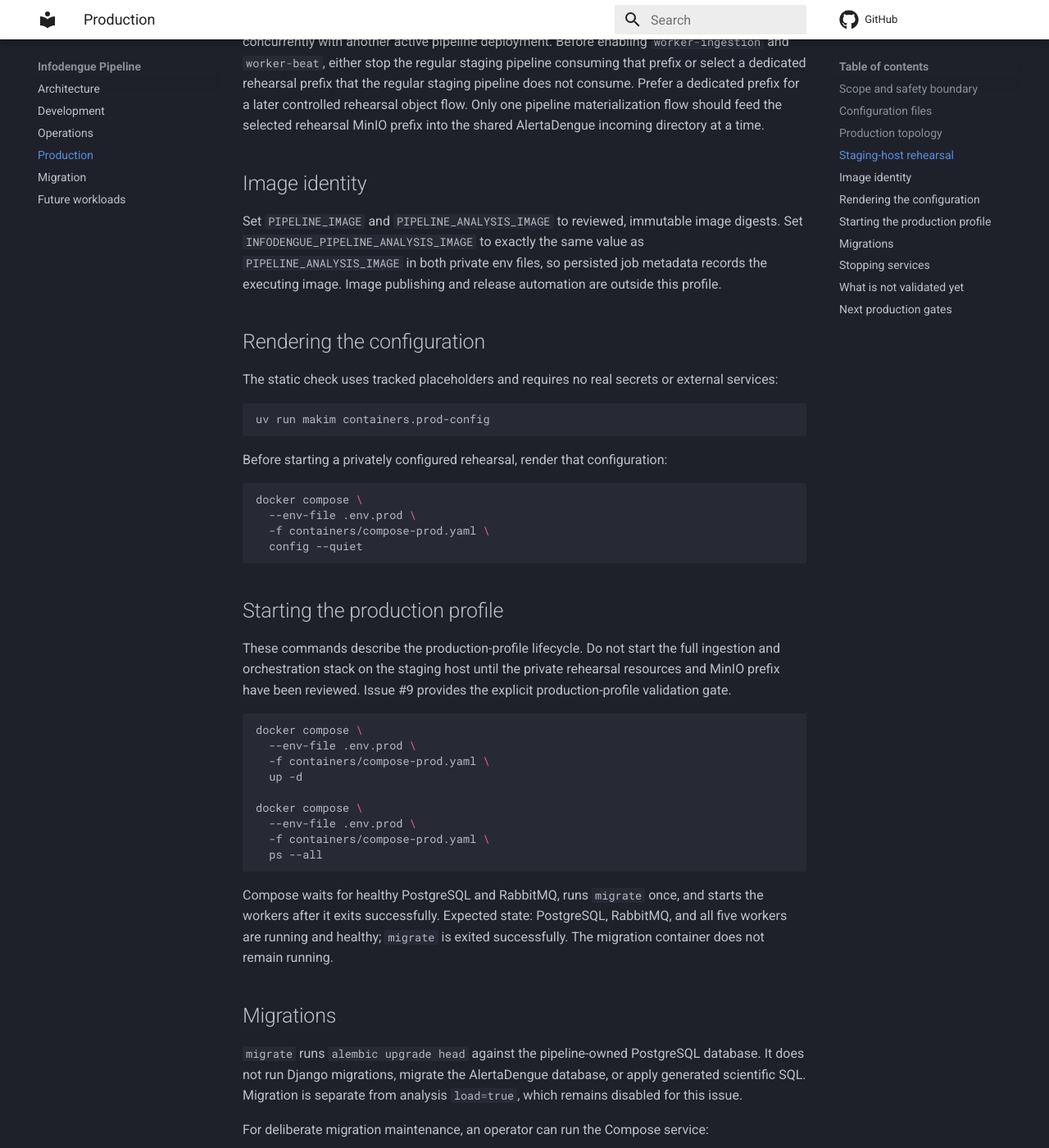
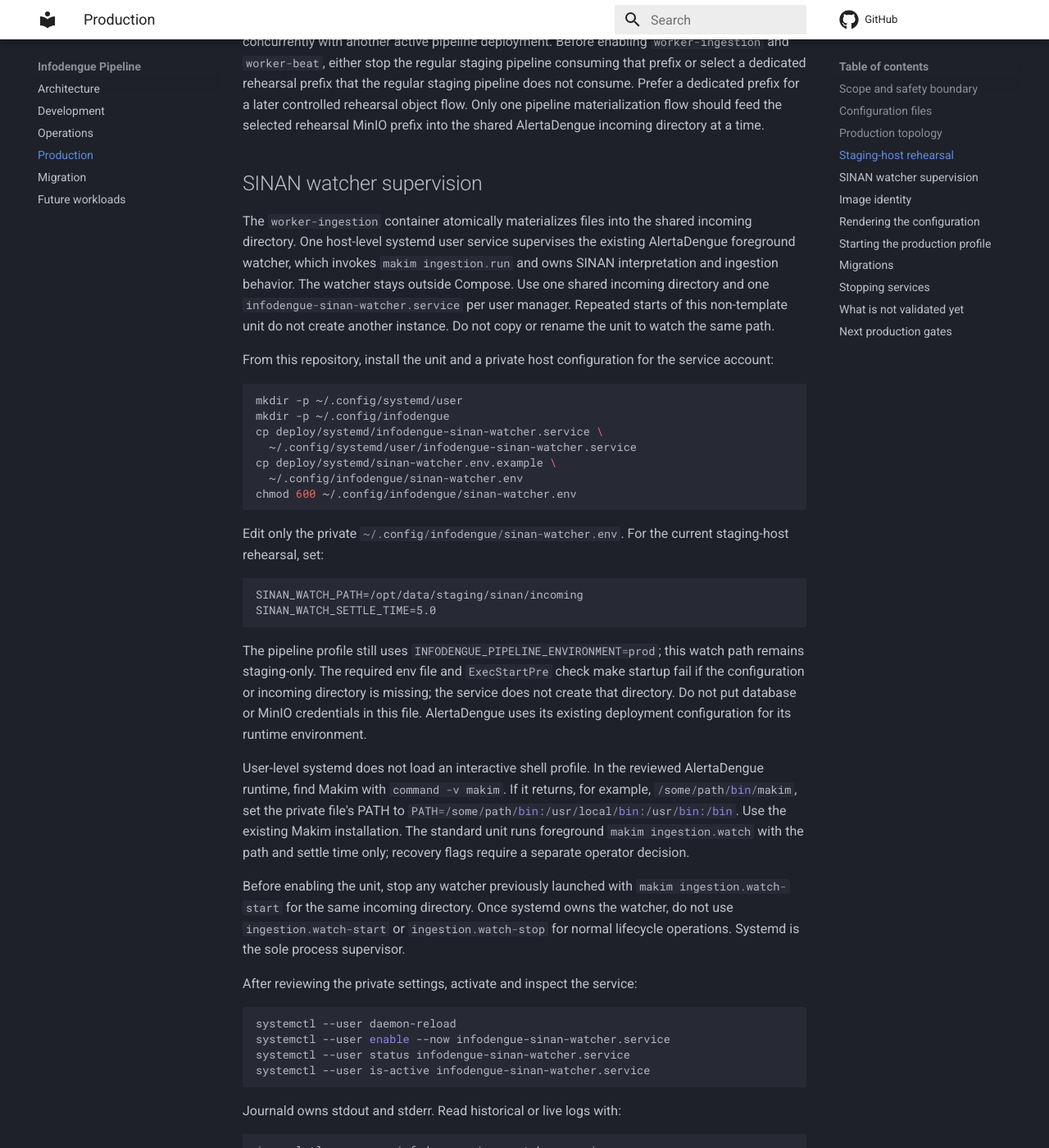
Before and after one commit to esloch/infodengue-pipeline, an MkDocs documentation site: the page built from docs/production.md, in a window 1280 px wide and 1400 px high, scrolled down 1613 px. Shown: the whole window at 82% size. Built offline with MkDocs 1.6.1 and Material for MkDocs 9.7.7, drawn with Linux system fonts in a browser that asks for light colours; comment, search, counter and statistics services are not loaded; some of the changed text lies outside the part shown.

Commit message:
feat: add production watcher supervision

````diff
--- a/docs/production.md
+++ b/docs/production.md
@@ -77,6 +77,115 @@ rehearsal prefix that the regular staging pipeline does not consume. Prefer a
 dedicated prefix for a later controlled rehearsal object flow. Only one
 pipeline materialization flow should feed the selected rehearsal MinIO prefix
 into the shared AlertaDengue incoming directory at a time.
+
+## SINAN watcher supervision
+
+The `worker-ingestion` container atomically materializes files into the shared
+incoming directory. One host-level systemd user service supervises the existing
+AlertaDengue foreground watcher, which invokes `makim ingestion.run` and owns
+SINAN interpretation and ingestion behavior. The watcher stays outside Compose.
+Use one shared incoming directory and one `infodengue-sinan-watcher.service`
+per user manager. Repeated starts of this non-template unit do not create
+another instance. Do not copy or rename the unit to watch the same path.
+
+From this repository, install the unit and a private host configuration for
+the service account:
+
+```sh
+mkdir -p ~/.config/systemd/user
+mkdir -p ~/.config/infodengue
+cp deploy/systemd/infodengue-sinan-watcher.service \
+  ~/.config/systemd/user/infodengue-sinan-watcher.service
+cp deploy/systemd/sinan-watcher.env.example \
+  ~/.config/infodengue/sinan-watcher.env
+chmod 600 ~/.config/infodengue/sinan-watcher.env
+```
+
+Edit only the private `~/.config/infodengue/sinan-watcher.env`. For the current
+staging-host rehearsal, set:
+
+```text
+SINAN_WATCH_PATH=/opt/data/staging/sinan/incoming
+SINAN_WATCH_SETTLE_TIME=5.0
+```
+
+The pipeline profile still uses `INFODENGUE_PIPELINE_ENVIRONMENT=prod`; this
+watch path remains staging-only. The required env file and `ExecStartPre` check
+make startup fail if the configuration or incoming directory is missing; the
+service does not create that directory. Do not put database or MinIO credentials
+in this file. AlertaDengue uses its existing deployment configuration for its
+runtime environment.
+
+User-level systemd does not load an interactive shell profile. In the reviewed
+AlertaDengue runtime, find Makim with `command -v makim`. If it returns, for
+example, `/some/path/bin/makim`, set the private file's PATH to
+`PATH=/some/path/bin:/usr/local/bin:/usr/bin:/bin`. Use the existing Makim
+installation. The standard unit runs foreground `makim ingestion.watch` with
+the path and settle time only; recovery flags require a separate operator
+decision.
+
+Before enabling the unit, stop any watcher previously launched with
+`makim ingestion.watch-start` for the same incoming directory. Once systemd
+owns the watcher, do not use `ingestion.watch-start` or
+`ingestion.watch-stop` for normal lifecycle operations. Systemd is the sole
+process supervisor.
+
+After reviewing the private settings, activate and inspect the service:
+
+```sh
+systemctl --user daemon-reload
+systemctl --user enable --now infodengue-sinan-watcher.service
+systemctl --user status infodengue-sinan-watcher.service
+systemctl --user is-active infodengue-sinan-watcher.service
+```
+
+Journald owns stdout and stderr. Read historical or live logs with:
+
+```sh
+journalctl --user -u infodengue-sinan-watcher.service
+journalctl --user -u infodengue-sinan-watcher.service -f
+```
+
+Use systemd for routine lifecycle operations:
+
+```sh
+systemctl --user stop infodengue-sinan-watcher.service
+systemctl --user start infodengue-sinan-watcher.service
+systemctl --user restart infodengue-sinan-watcher.service
+systemctl --user disable --now infodengue-sinan-watcher.service
+```
+
+The service uses `Restart=on-failure` with a five-second delay; a deliberate
+stop stays stopped. Systemd sends SIGTERM to the service control group and
+allows up to 30 seconds to stop. The current AlertaDengue watcher catches
+`KeyboardInterrupt`, but has no explicit SIGTERM cleanup handler; this contract
+does not establish application-level graceful shutdown for an active ingestion.
+Review journald after stopping it.
+
+Only in a controlled rehearsal while the watcher is idle and no SINAN file is
+being processed, inspect its main process and validate failure recovery:
+
+```sh
+systemctl --user show infodengue-sinan-watcher.service \
+  --property=MainPID --property=ActiveState --property=SubState
+systemctl --user kill --signal=SIGKILL infodengue-sinan-watcher.service
+sleep 6
+systemctl --user is-active infodengue-sinan-watcher.service
+```
+
+The final result should be `active`. Do not run this against active ingestion.
+In the same idle, controlled setting, verify the normal SIGTERM stop and start:
+
+```sh
+systemctl --user stop infodengue-sinan-watcher.service
+systemctl --user is-active infodengue-sinan-watcher.service
+systemctl --user start infodengue-sinan-watcher.service
+journalctl --user -u infodengue-sinan-watcher.service
+```
+
+The state check after stop should report `inactive`. If the watcher must start
+before the service user logs in, have the host administrator enable lingering
+for that service account, for example `loginctl enable-linger <service-user>`.
 
 ## Image identity
 
@@ -161,7 +270,7 @@ RabbitMQ volumes hold persistent state.
 
 ## What is not validated yet
 
-Rendering this Compose file does not prove watcher supervision, production
+Rendering this Compose file does not prove watcher runtime supervision, production
 runtime connectivity, `load=true`, scientific SQL application, map generation,
 production backup/restore, retention, shadow execution, or production cutover.
 The staging E2E result described in [operations](operations.md) has a different
@@ -169,7 +278,9 @@ scope and used the staging profile.
 
 ## Next production gates
 
-- #8: watcher supervision.
+Watcher supervision is defined in this production profile. The remaining
+production gates are:
+
 - #9: production-profile deployment validation.
 - #10: `load=true` staging validation.
 - #11: operations, backup/restore, and retention.
````
Also changed, not shown: docs/operations.md (+3 -0 lines), 3 other files.
